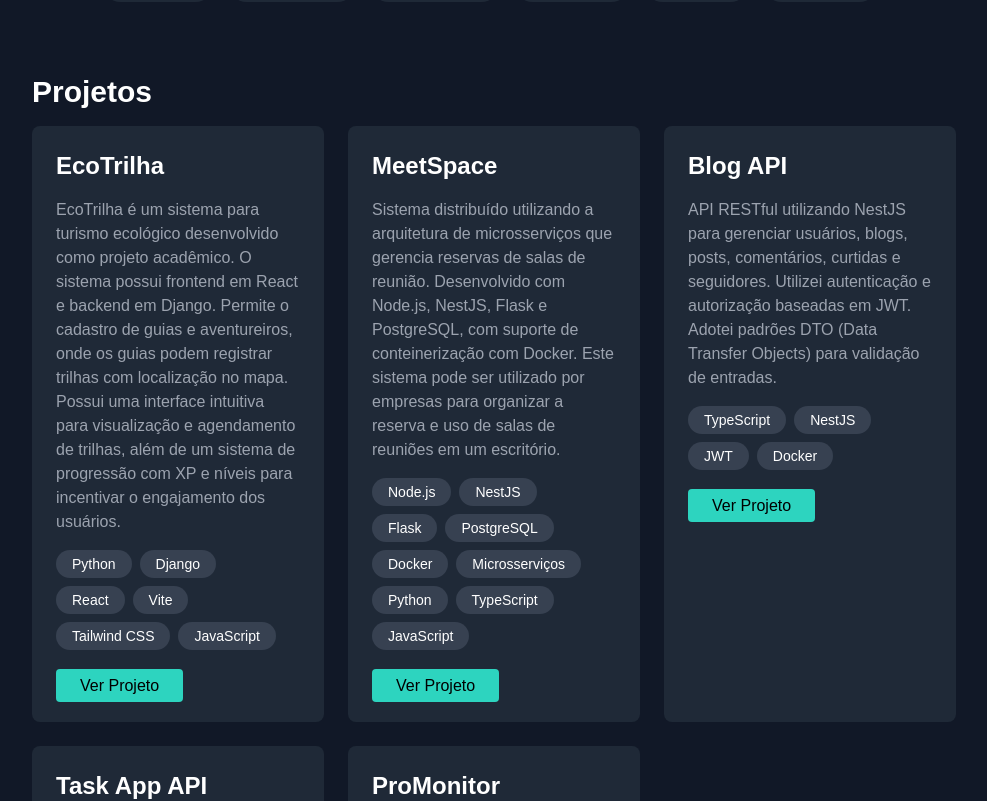
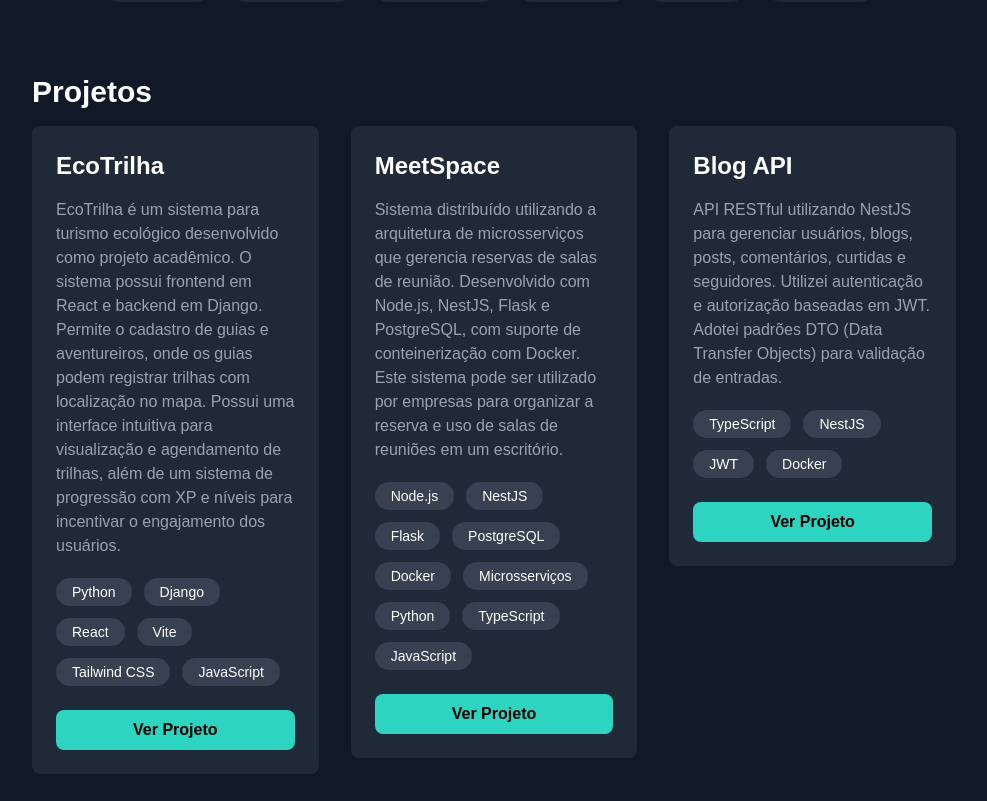
Before and after one commit to brenno-araujo25/portfolio, a Next.js app: page / in a window 1280 px wide. Shown: the part 880-1681 px from the top of the page, without its empty margins (146-1133 px from the left). Built offline with nearby package versions, Linux system fonts and the light colour scheme.

Commit message:
refactor: improve Projects component layout

```diff
--- a/components/Projects.tsx
+++ b/components/Projects.tsx
@@ -9,17 +9,24 @@ export default function Projects({ projects }: { projects: IProject[] }) {
     return (
         <section id="projects" className="mt-12 scroll-mt-24">
             <h3 className="text-3xl font-bold mb-4">Projetos</h3>
-            <div className="grid grid-cols-1 md:grid-cols-2 lg:grid-cols-3 gap-6">
+            <div className="grid grid-cols-1 md:grid-cols-2 lg:grid-cols-3 gap-8">
                 {projects.map((project) => (
-                    <div key={project.name} className="bg-gray-800 p-6 rounded-lg">
+                    <div key={project.name} className="bg-gray-800 p-6 rounded-lg aspect-[4/3] flex flex-col justify-between">
                         <h4 className="text-2xl font-bold mb-4">{project.name}</h4>
-                        <p className="text-gray-400 mb-4">{project.description}</p>
-                        <ul className="flex flex-wrap mb-4">
+                        <p className="text-gray-400 mb-5">{project.description}</p>
+                        <ul className="flex flex-wrap mb-4 gap-1">
                             {project.tags.map((tag) => (
                                 <li key={tag} className="bg-gray-700 text-white px-4 py-1 rounded-full mr-2 mb-2 text-sm">{tag}</li>
                             ))}
                         </ul>
-                        <a href={project.url} target="_blank" className="bg-teal-400 hover:bg-teal-500 text-black px-6 py-2 rounded">Ver Projeto</a>
+                        <a
+                            href={project.url}
+                            target="_blank"
+                            rel="noopener noreferrer"
+                            className="block text-center bg-teal-400 hover:bg-teal-500 text-black font-semibold px-4 py-2 rounded-lg transition-colors duration-300"
+                        >
+                            Ver Projeto
+                        </a>
                     </div>
                 ))}
             </div>
--- a/pages/index.tsx
+++ b/pages/index.tsx
@@ -26,7 +26,7 @@ export default function Home() {
           />
           <h2 className="text-3xl font-bold mb-4">Brenno Araújo</h2>
           <p className="text-lg text-gray-400 mb-8">Desenvolvedor Backend e Estudante de Ciência da Computação</p>
-          <a href="#projects" className="bg-teal-400 hover:bg-teal-500 text-black px-6 py-2 rounded">Veja meus projetos</a>
+          <a href="#projects" className="bg-teal-400 hover:bg-teal-500 font-semibold text-black px-6 py-2 rounded">Veja meus projetos</a>
         </section>
 
         <div className="space-y-16 max-w-6xl mx-auto lg:w-3/4">
```
